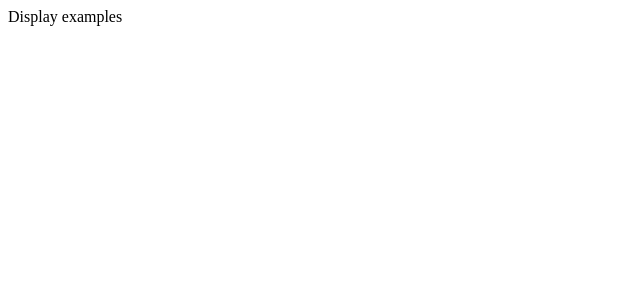
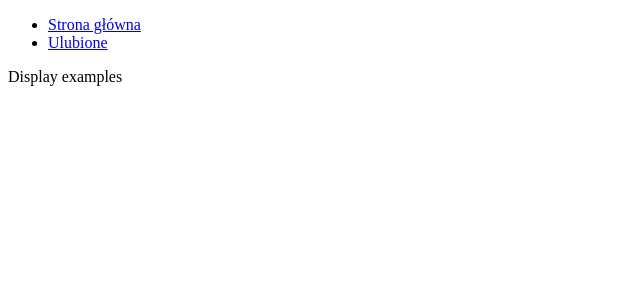
Before and after one commit to Starnaw98/Currency-app, a React app: page / in a window 1280 px wide. Shown: the top 300 px of the page, without its empty margins (0-640 px from the left). Built offline with nearby package versions, Linux system fonts and the light colour scheme.

Commit message:
Create menu component
Added on the top of App component. Each of the pages has now menu.

```diff
--- a/src/App.js
+++ b/src/App.js
@@ -2,14 +2,18 @@ import React from 'react';
 import { Switch, Route } from 'react-router-dom';
 import Home from './pages/Home';
 import Favorites from './pages/Favorite'
+import Menu from './components/Menu'
 
 
 export default function App(props) {
 
   return (
-    <Switch>
-      <Route exact path="/"> <Home/> </Route>
-      <Route path="/favorites"> <Favorites/> </Route>
-    </Switch>
+    <>
+      <Menu/>
+      <Switch>
+        <Route exact path="/"> <Home/> </Route>
+        <Route path="/favorites"> <Favorites/> </Route>
+      </Switch>
+    </>
   );
 }
--- /dev/null
+++ b/src/components/Menu.js
@@ -0,0 +1,11 @@
+import React from 'react';
+import {Link} from 'react-router-dom'
+
+export default function Menu() {
+    return (
+        <ul>
+            <li ><Link to="/" >Strona główna</Link></li>
+            <li ><Link to="/favorites" >Ulubione</Link></li>
+        </ul>
+    )
+}
```
